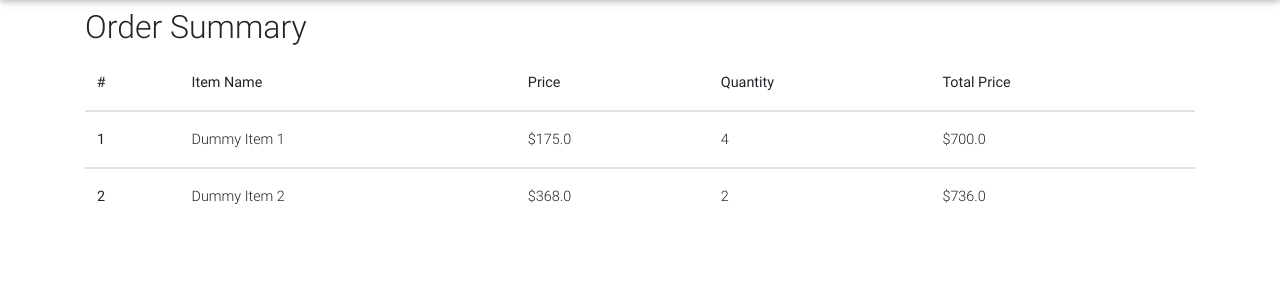
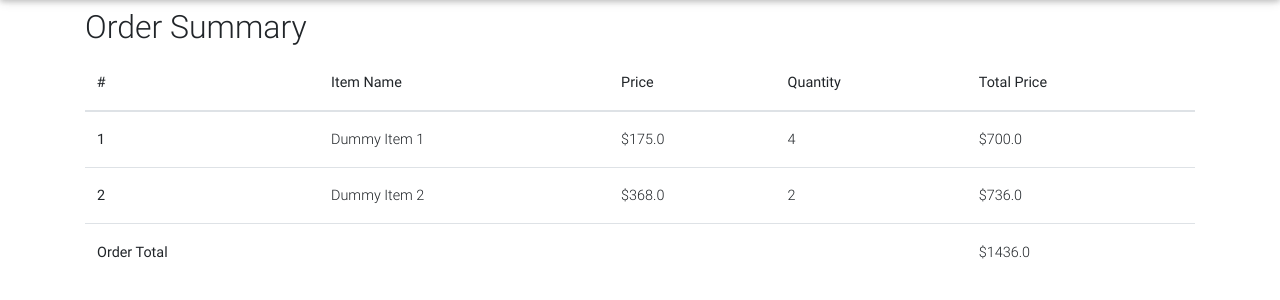
Before and after one commit to ZimmAgu/Ecommerce-Web-App, a Django app: page /order-summary/ in a window 1280 px wide. Shown: the part 64-364 px from the top of the page. Run offline with Django 4.2, Linux system fonts and the light colour scheme; a user stored in the database is signed in; data comes from the database, SQL or seed files in the repository; some libraries are stand-ins or nearby versions.

Commit message:
Total order price is now displayed in order summary

```diff
--- a/coreFunctionality/models.py
+++ b/coreFunctionality/models.py
@@ -52,7 +52,7 @@ class OrderItem(models.Model):                                  # Once a user ad
     def __str__(self):
         return f"{self.quantity} of {self.item.name}"
 
-    def get_total_price(self):
+    def get_Total_Price(self):
         return self.quantity * self.item.price
 
 
@@ -67,3 +67,10 @@ class Order(models.Model):                              # Stores all of the item
 
     def __str__(self):
         return self.user.username                       # Orders will be listed in the database using the username of the user that has made the order
+
+    def get_Total_Order_Price(self):
+        total = 0
+
+        for orderItem in self.items.all():
+            total += orderItem.get_Total_Price()
+        return total
--- a/storeFront/templates/orderSummary.html
+++ b/storeFront/templates/orderSummary.html
@@ -65,18 +65,26 @@
           </tr>
         </thead>
 
-        {% for orderItem in order.items.all %}
+
         <tbody>
+          {% for orderItem in order.items.all %}
           <tr>
             <th scope="row">{{ forloop.counter }}</th>
             <td>{{ orderItem.item.name }}</td>
             <td>${{ orderItem.item.price }}</td>
             <td>{{ orderItem.quantity }}</td>
-            <td>${{ orderItem.get_total_price }}</td>
+            <td>${{ orderItem.get_Total_Price }}</td>
           </tr>
+          {% endfor %}
+          <tr>
+            <th scope="row">Order Total</th>
+            <td></td>
+            <td></td>
+            <td></td>
+            <td>${{ order.get_Total_Order_Price }}</td>
           </tr>
         </tbody>
-        {% endfor %}
+
       </table>
     </div>
   </div>
```
